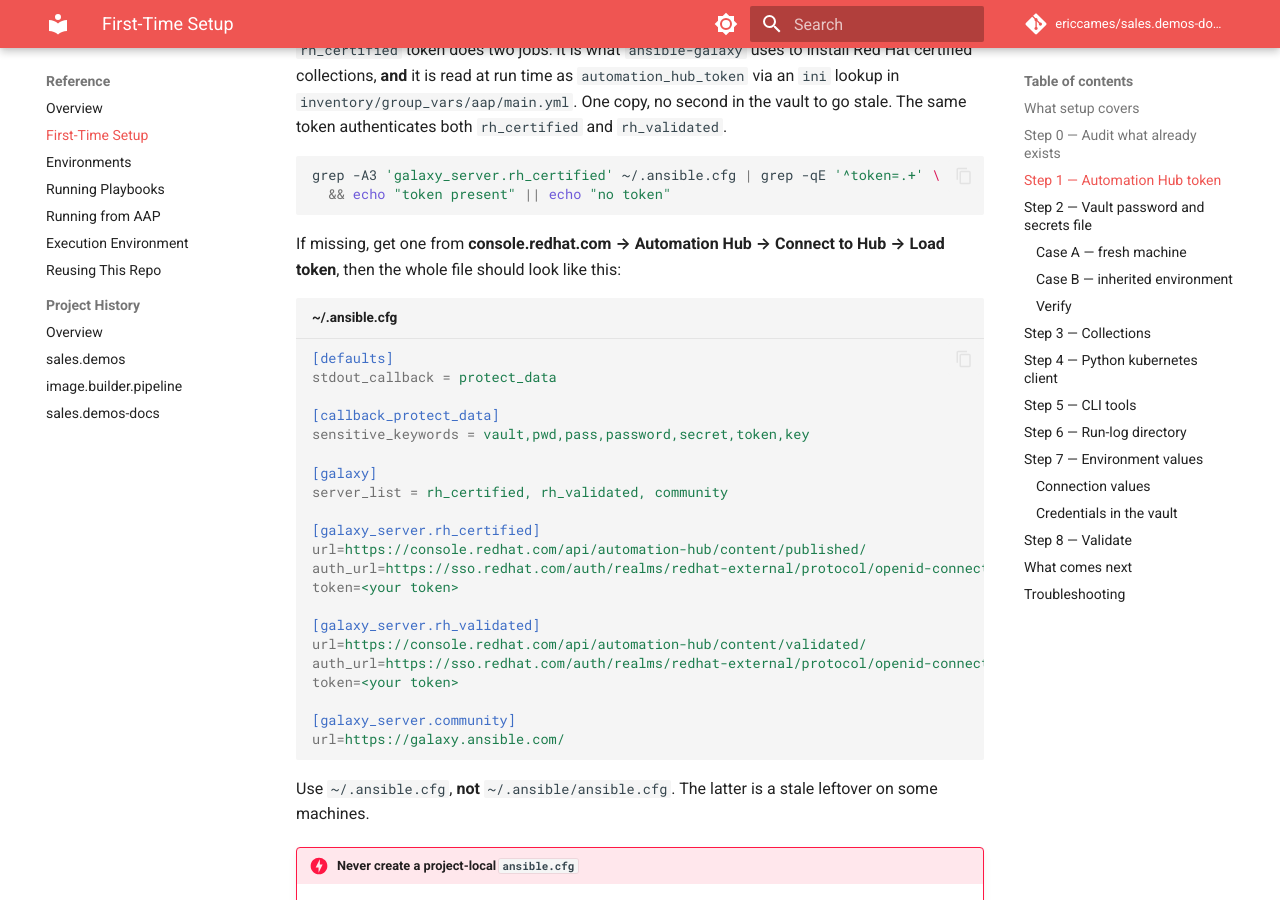
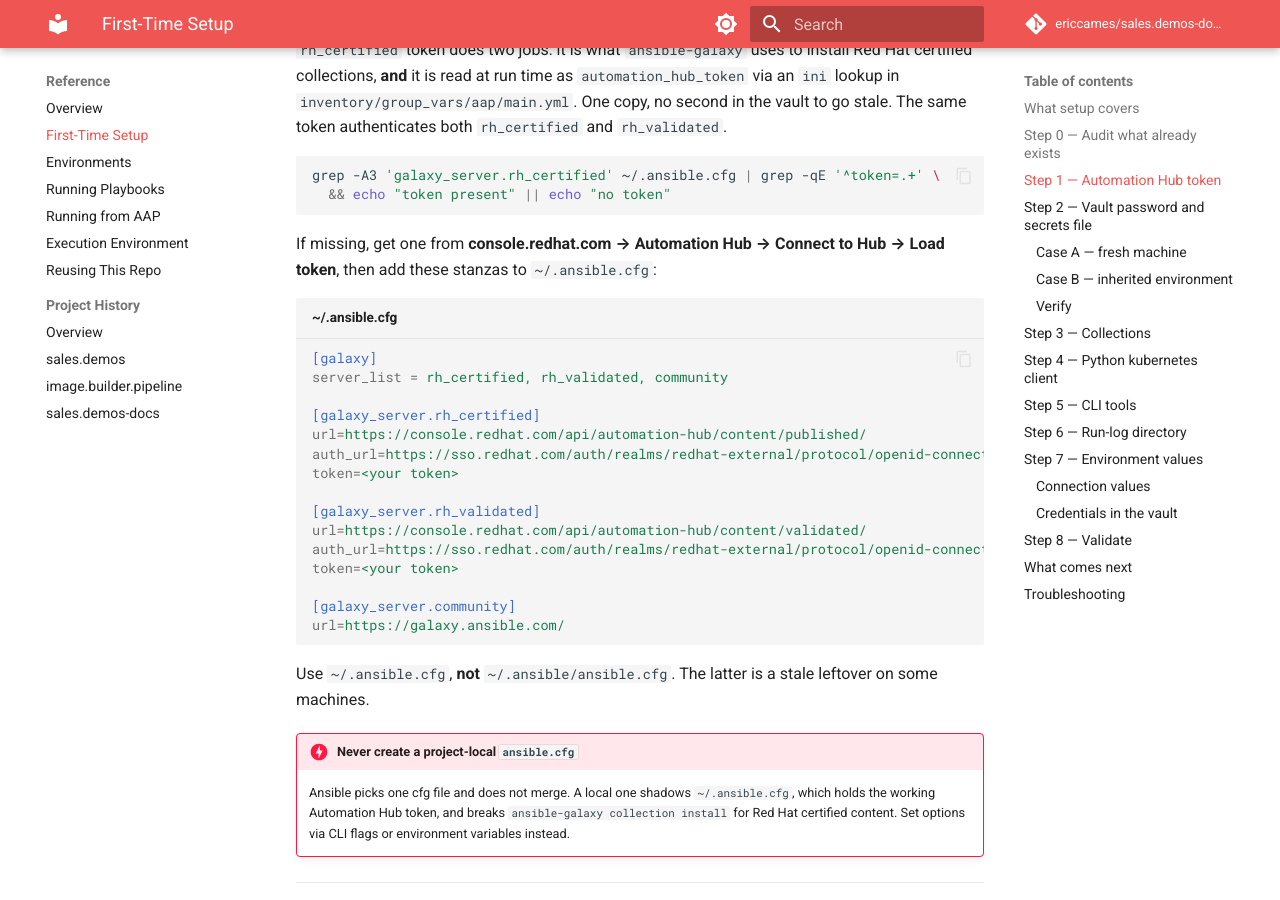
Before and after one commit to ericcames/sales.demos-docs, an MkDocs documentation site: the page built from docs/reference/first-time-setup.md, in a window 1280 px wide and 900 px high, scrolled down 1603 px. Built offline with MkDocs 1.6.1 and Material for MkDocs 9.7.7, drawn with Linux system fonts in a browser that asks for light colours; comment, search, counter and statistics services are not loaded.

Commit message:
fix: remove protect_data callback from ansible.cfg example (#43) (#44)
protect_data is a laptop-local custom plugin, not from any collection.
A new user copying the block gets a broken stdout_callback reference.
Show only the galaxy stanzas they actually need.

Closes #43

Co-authored-by: Claude Opus 4.6 <noreply@anthropic.com>

````diff
--- a/docs/reference/first-time-setup.md
+++ b/docs/reference/first-time-setup.md
@@ -78,15 +78,9 @@ grep -A3 'galaxy_server.rh_certified' ~/.ansible.cfg | grep -qE '^token=.+' \
 ```
 
 If missing, get one from **console.redhat.com → Automation Hub → Connect to
-Hub → Load token**, then the whole file should look like this:
+Hub → Load token**, then add these stanzas to `~/.ansible.cfg`:
 
 ```ini title="~/.ansible.cfg"
-[defaults]
-stdout_callback = protect_data
-
-[callback_protect_data]
-sensitive_keywords = vault,pwd,pass,password,secret,token,key
-
 [galaxy]
 server_list = rh_certified, rh_validated, community
 
````
